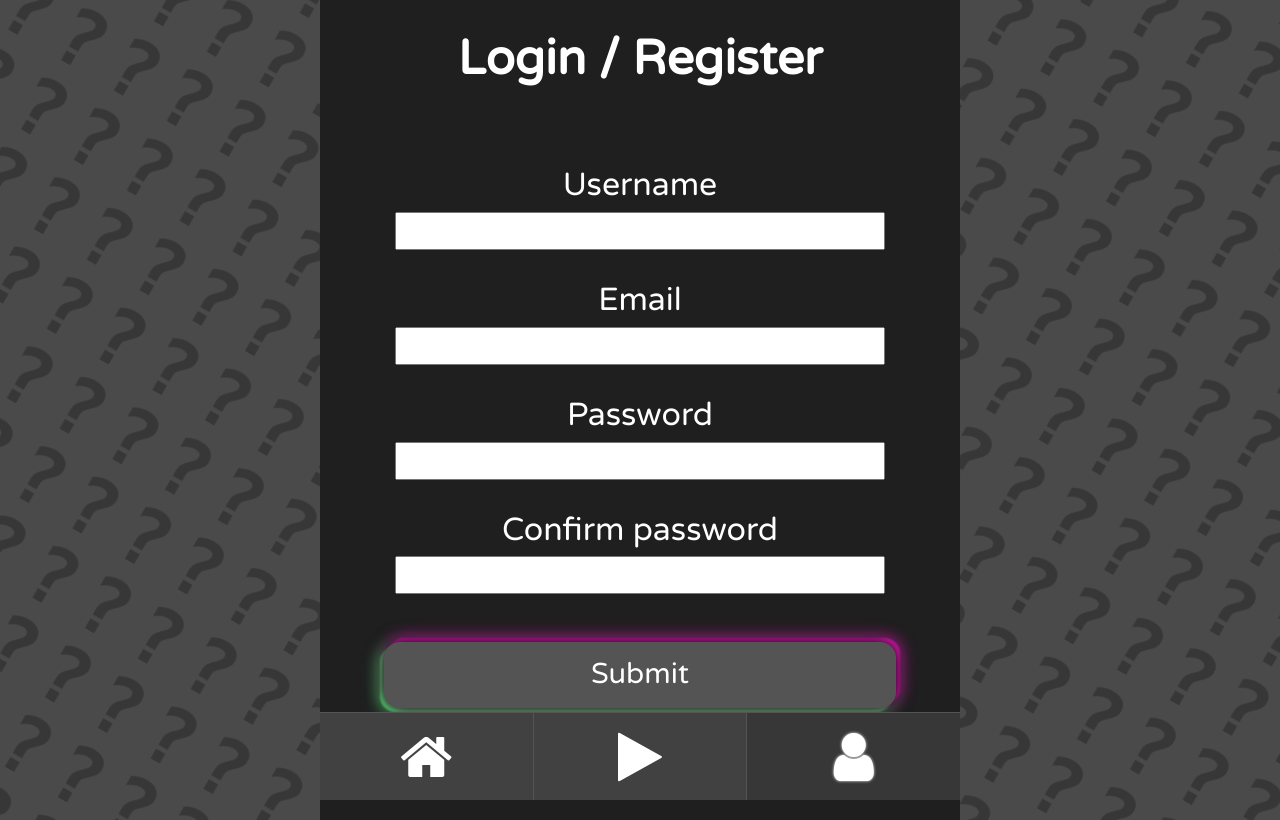
After one commit to Aresiel/TriviaSite, a PHP site: page /login.php in a window 1280 px wide. The commit adds this page. Run offline with PHP 8.4, Linux system fonts and the light colour scheme; some web fonts are replaced.

Commit message:
finished up game & started on login

```diff
--- a/css/common.css
+++ b/css/common.css
@@ -76,7 +76,7 @@ main {
     text-shadow: 0 0 3px white;
 }
 
-a.anim-btn {
+.anim-btn {
     color: white;
     cursor: pointer;
     text-decoration: none;
@@ -87,9 +87,10 @@ a.anim-btn {
     box-shadow: 0 0 16px 2px black, 4px -4px 2px 0 var(--pink), 4px -4px 16px 0 var(--pink), -4px 4px 2px 0 var(--green), -4px 4px 16px 0 var(--green);
     transition: ease-in-out 200ms;
     user-select: none;
+    border: none;
 }
 
-a.anim-btn:hover, a.anim-btn:active {
+.anim-btn:hover, .anim-btn:active {
     background-color: var(--dark-gray-hover);
     box-shadow: 0 0 8px 2px black, 10px -10px 2px 0 var(--pink), 10px -10px 32px 0 var(--pink), -10px 10px 2px 0 var(--green), -10px 10px 32px 0 var(--green);
 }
--- /dev/null
+++ b/css/login.css
@@ -0,0 +1,26 @@
+main > h1 {
+    font-size: 3rem;
+}
+
+main > form {
+    display: flex;
+    flex-direction: column;
+    margin: 5rem 5rem 5rem 5rem;
+    align-items: center;
+}
+
+main > form > label {
+    font-size: 2rem;
+    margin-bottom: 0.5rem;
+}
+
+main > form > input {
+    width: 30rem;
+    font-size: 1.5rem;
+    padding: 0.2rem;
+    margin-bottom: 2rem;
+}
+
+main > form > input[type=submit] {
+    margin-top: 1rem;
+}
--- a/game.php
+++ b/game.php
@@ -19,8 +19,7 @@
         <a href="" class="anim-btn">Answer 3</a> <a href="" class="anim-btn">Answer 4</a>
     </div>
     <div class="other-buttons">
-        <a href="" class="back-btn">Switch category</a>
-        <a href="" class="skip-btn">Skip</a>
+        <a href="" class="anim-btn skip-btn">Skip</a>
     </div>
 </main>
 
--- a/includes/nav.php
+++ b/includes/nav.php
@@ -2,13 +2,19 @@
     $selectionMap = array(
             "/home.php" => "home",
             "/play.php" => "game",
-            "/game.php" => "game"
+            "/game.php" => "game",
+            "/login.php" => "user"
     );
     $currentSection = $selectionMap[$_SERVER['PHP_SELF']];
+
+    $homeSelected = $currentSection == "home";
+    $playSelected = $currentSection == "game";
+    $userSelected = $currentSection == "user";
+
 ?>
 
 <nav class="navbar">
-    <a <?php if ($currentSection != "home") echo "href=\"/home.php\""; ?> class="<?php if ($currentSection == "home") echo "selected"; ?>"><i class="fa fa-home" aria-hidden="true"></i></a>
-    <a <?php if ($currentSection != "game") echo "href=\"/play.php\""; ?> class="<?php if ($currentSection == "game") echo "selected"; ?>"><i class="fa fa-play" aria-hidden="true"></i></a>
-    <a class="<?php if ($currentSection == "user") echo "selected"; ?>"><i class="fa fa-user" aria-hidden="true"></i></a>
+    <a <?php if (!$homeSelected) echo "href=\"/home.php\""; ?> class="<?php if ($homeSelected) echo "selected"; ?>"><i class="fa fa-home" aria-hidden="true"></i></a>
+    <a <?php if (!$playSelected) echo "href=\"/play.php\""; ?> class="<?php if ($playSelected) echo "selected"; ?>"><i class="fa fa-play" aria-hidden="true"></i></a>
+    <a  <?php if (!$userSelected) echo "href=\"/login.php\""; ?> class="<?php if ($userSelected) echo "selected"; ?>"><i class="fa fa-user" aria-hidden="true"></i></a>
 </nav>
--- /dev/null
+++ b/login.php
@@ -0,0 +1,28 @@
+<!doctype html>
+<html lang="en">
+
+<head>
+    <?php include "includes/shared_head.php"; ?>
+    <title>Trivia Game | Login</title>
+
+    <link rel="stylesheet" type="text/css" href="/css/login.css">
+</head>
+
+<body>
+
+<?php include "includes/background.php" ?>
+
+<main>
+    <h1>Login / Register</h1>
+    <form>
+        <label for="usernameInput">Username</label><input type="text" name="username" id="usernameInput" required maxlength="32">
+        <label for="emailInput">Email</label><input type="email" name="email" id="emailInput" required maxlength="512">
+        <label for="passwordInput">Password</label><input type="password" name="password" id="passwordInput" required>
+        <label for="password_confirmInput">Confirm password</label><input type="password" name="password_confirm" id="password_confirmInput" required>
+        <input type="submit" class="anim-btn">
+    </form>
+</main>
+
+<?php include "includes/nav.php"; ?>
+</body>
+</html>
```
Also changed, not shown: css/game.css (+16 -0 lines).
